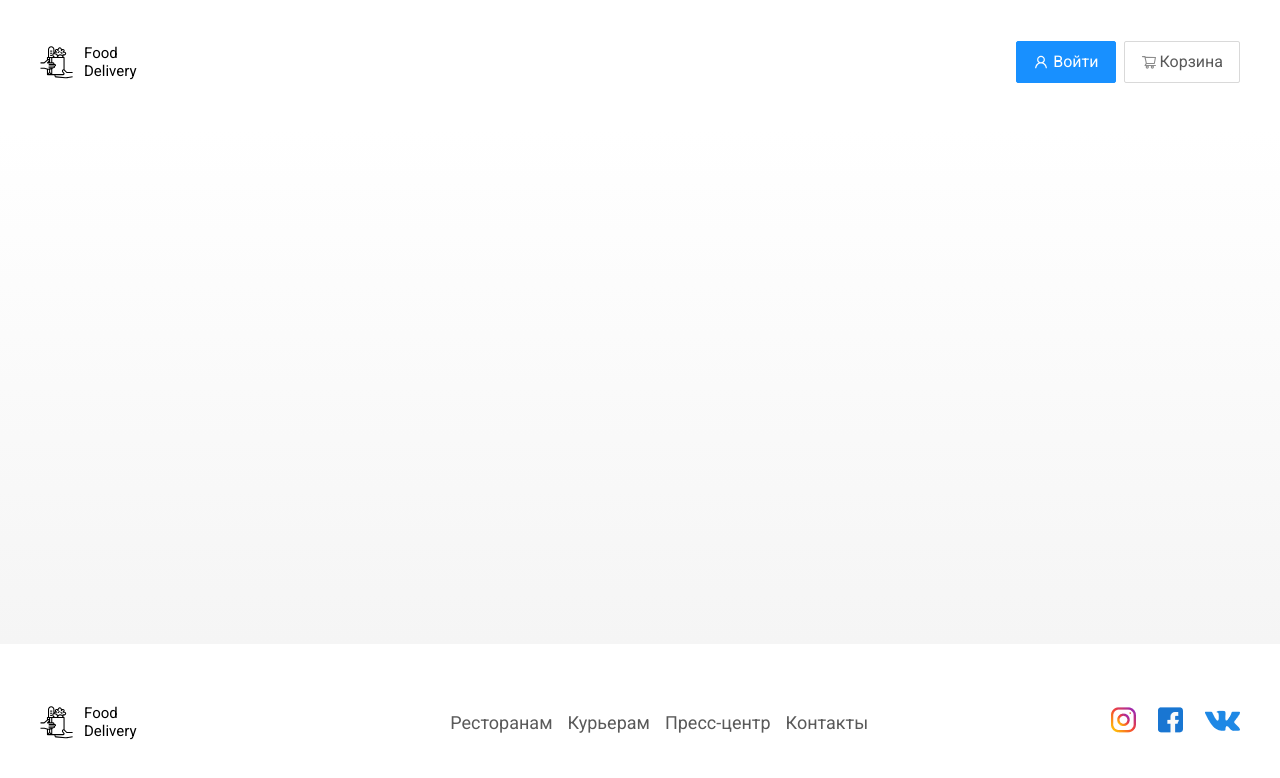
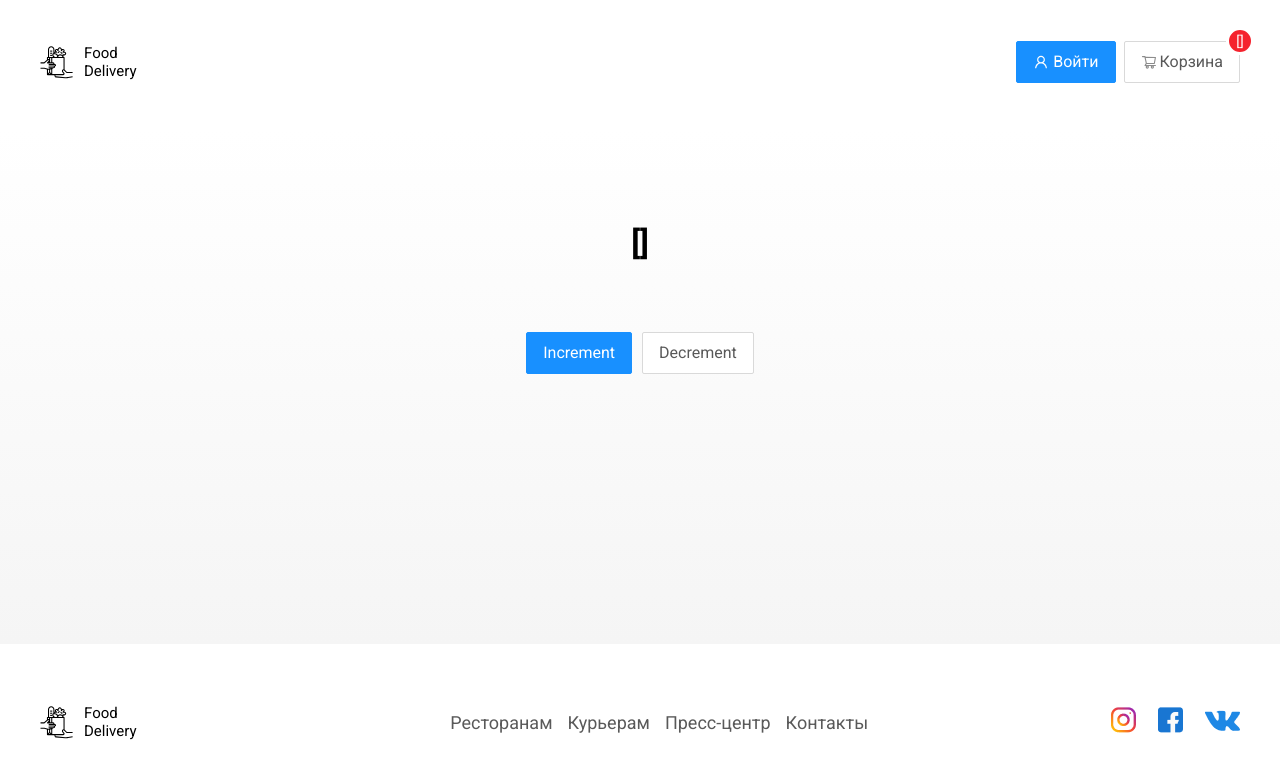
Before and after one commit to varlog762/delivery-vue, a Vue app: page /test in a window 1280 px wide. Shown: the top 778 px of the page. Built offline with nearby package versions, Linux system fonts and the light colour scheme.

Commit message:
feat: modify useCartStore

```diff
--- a/package.json
+++ b/package.json
@@ -10,6 +10,7 @@
   },
   "dependencies": {
     "axios": "^1.7.2",
+    "pinia": "^2.1.7",
     "vue": "^3.4.29",
     "vue-router": "^4.3.3"
   },
--- a/src/components/HeaderComponent.vue
+++ b/src/components/HeaderComponent.vue
@@ -1,4 +1,8 @@
 <script setup>
+import { useCartStore } from '@/stores/cartStore.js';
+
+const cartStore = useCartStore();
+
 const emit = defineEmits(['openModal']);
 
 const openModal = () => emit('openModal');
@@ -20,9 +24,11 @@ const openModal = () => emit('openModal');
             <img src="../assets/icons/user.svg" alt="user icon" class="user-icon icon">
             Войти
           </button>
-          <button type="button" class="btn outline-btn" @click="openModal()">
+          <button type="button" class="btn outline-btn cart-btn" @click="openModal()">
             <img src="../assets/icons/cart.svg" alt="cart logo" class="user-icon icon">
-            Корзина</button>
+            Корзина
+            <div class="cart-count" v-if="cartStore.productsInCart">{{ cartStore.productsInCart }}</div>
+          </button>
         </div>
       </div>
     </div>
@@ -50,4 +56,26 @@ const openModal = () => emit('openModal');
   justify-content: end;
   gap: 8px;
 }
+
+.cart-btn {
+  position: relative;
+  display: flex;
+  justify-content: center;
+  align-items: center;
+}
+
+.cart-count {
+  position: absolute;
+  top: -15px;
+  right: -15px;
+  background: var(--dust-red---red-6);
+  color: var(--gray---gray-1);
+  border: 3px solid var(--gray---gray-1);
+  border-radius: 100%;
+  line-height: 100%;
+  min-width: 28px;
+  min-height: 22px;
+  font-size: 14px;
+  padding: 4px;
+}
 </style>
--- a/src/main.js
+++ b/src/main.js
@@ -1,11 +1,13 @@
-import './assets/main.css'
+import './assets/main.css';
 
-import { createApp } from 'vue'
-import App from './App.vue'
-import router from './router'
+import { createApp } from 'vue';
+import App from './App.vue';
+import { createPinia } from 'pinia';
+import router from './router';
 
-const app = createApp(App)
+const app = createApp(App);
+const pinia = createPinia();
 
-app.use(router)
-
-app.mount('#app')
+app.use(router);
+app.use(pinia);
+app.mount('#app');
--- a/src/router/index.js
+++ b/src/router/index.js
@@ -2,6 +2,7 @@ import { createRouter, createWebHistory } from 'vue-router';
 
 import HomeView from '../views/HomeView.vue';
 import RestaurantView from '../views/RestaurantView.vue';
+import TestView from '@/views/TestView.vue';
 
 const router = createRouter({
   history: createWebHistory(import.meta.env.BASE_URL),
@@ -14,6 +15,10 @@ const router = createRouter({
       path: '/restaurant/:slug',
       component: RestaurantView,
     },
+    {
+      path: '/test',
+      component: TestView,
+    },
   ],
 });
 
--- a/src/services/fetchDataService.js
+++ b/src/services/fetchDataService.js
@@ -1,6 +1,6 @@
 import axios from 'axios';
 
-const BASE_URL = '/src/assets/json/rests1.json';
+const BASE_URL = '/src/assets/json/rests.json';
 
 export default {
   async getData(url = BASE_URL) {
--- /dev/null
+++ b/src/stores/cartStore.js
@@ -0,0 +1,17 @@
+import { defineStore } from 'pinia';
+
+export const useCartStore = defineStore('cart', {
+  state: () => ({
+    productsInCart: [],
+  }),
+  actions: {
+    addToCart(product) {
+      this.productsInCart.push(product);
+    },
+    removeFromCart(product) {
+      this.productsInCart = this.productsInCart.filter(
+        item => item.id !== product.id
+      );
+    },
+  },
+});
--- a/src/views/RestaurantView.vue
+++ b/src/views/RestaurantView.vue
@@ -12,15 +12,16 @@ const slug = route.params.slug;
 const restaurantData = ref({});
 const productsData = ref([]);
 const isLoading = ref(true);
-const error = ref(null);
+const errorText = ref(null);
 
 const getRestaurantData = async () => {
   try {
     const data = await fetchDataService.getDataBySlug(slug);
     restaurantData.value = data;
     productsData.value = data.products ?? [];
-  } catch (err) {
-    error.value = err;
+  } catch (error) {
+    errorText.value = error;
+    throw error;
   } finally {
     isLoading.value = false;
   }
@@ -42,6 +43,9 @@ onMounted(() => {
     </div>
     <div v-if="isLoading">
       <LoadingSpinnerComponent />
+    </div>
+    <div v-if="errorText">
+      {{ errorText }}
     </div>
     <div class="cards-box">
       <div v-for="product in productsData" :key="product.id">
--- /dev/null
+++ b/src/views/TestView.vue
@@ -0,0 +1,28 @@
+<script setup>
+import { useCartStore } from '@/stores/cartStore.js';
+
+const cartStore = useCartStore();
+</script>
+
+<template>
+  <h1>{{ cartStore.productsInCart }}</h1>
+  <div class="comtrols-box">
+    <button type="button" class="btn primary-btn" @click="cartStore.increment()">Increment</button>
+    <button type="button" class="btn outline-btn" @click="cartStore.decrement()">Decrement</button>
+  </div>
+</template>
+
+<style scoped>
+h1 {
+  margin-top: 100px;
+  margin-bottom: 50px;
+  text-align: center;
+}
+
+.comtrols-box {
+  padding: 20px;
+  display: flex;
+  justify-content: center;
+  gap: 10px;
+}
+</style>
```
Also changed, not shown: 1 other file (tests, documents, lock files or other folders).
